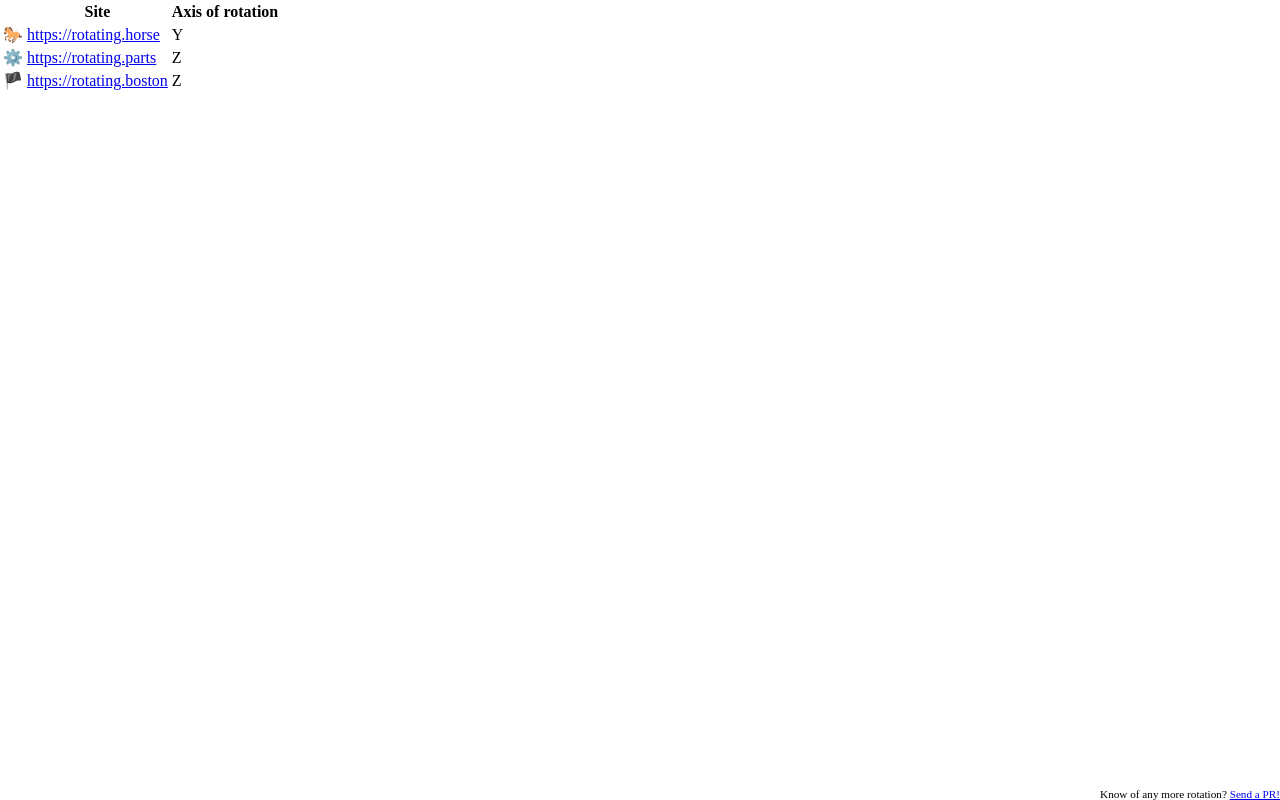
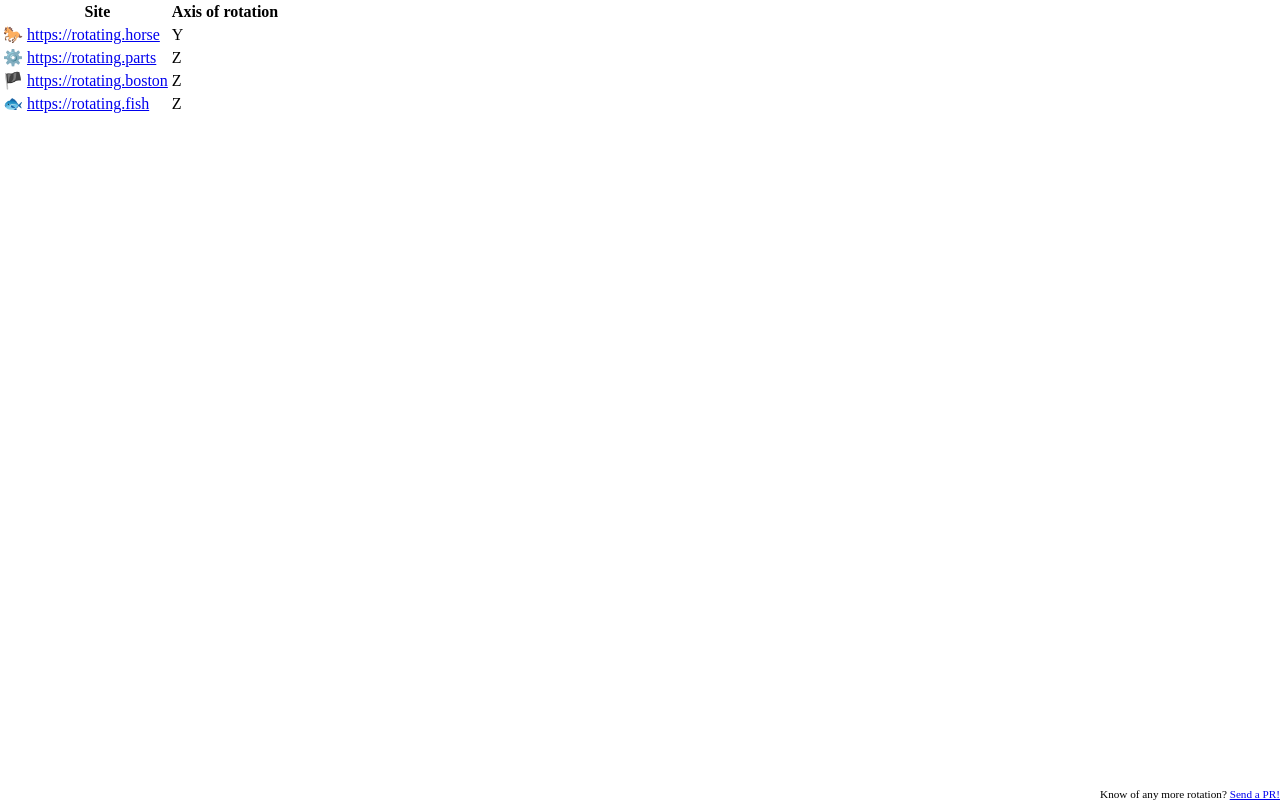
Before and after one commit to wlcx/rotating.directory, a plain HTML site: page index.html in a window 1280 px wide. Drawn offline with Linux system fonts and the light colour scheme.

Commit message:
add rotating.fish
fish for your consideration

```diff
--- a/index.html
+++ b/index.html
@@ -43,6 +43,11 @@
                 <td><a href="https://rotating.boston">https://rotating.boston</a></td>
                 <td>Z</td>
             </tr>
+            <tr>
+                <td>🐟</td>
+                <td><a href="https://rotating.fish">https://rotating.fish</a></td>
+                <td>Z</td>
+            </tr>
         </tbody>
     </table>
     <footer>
```
